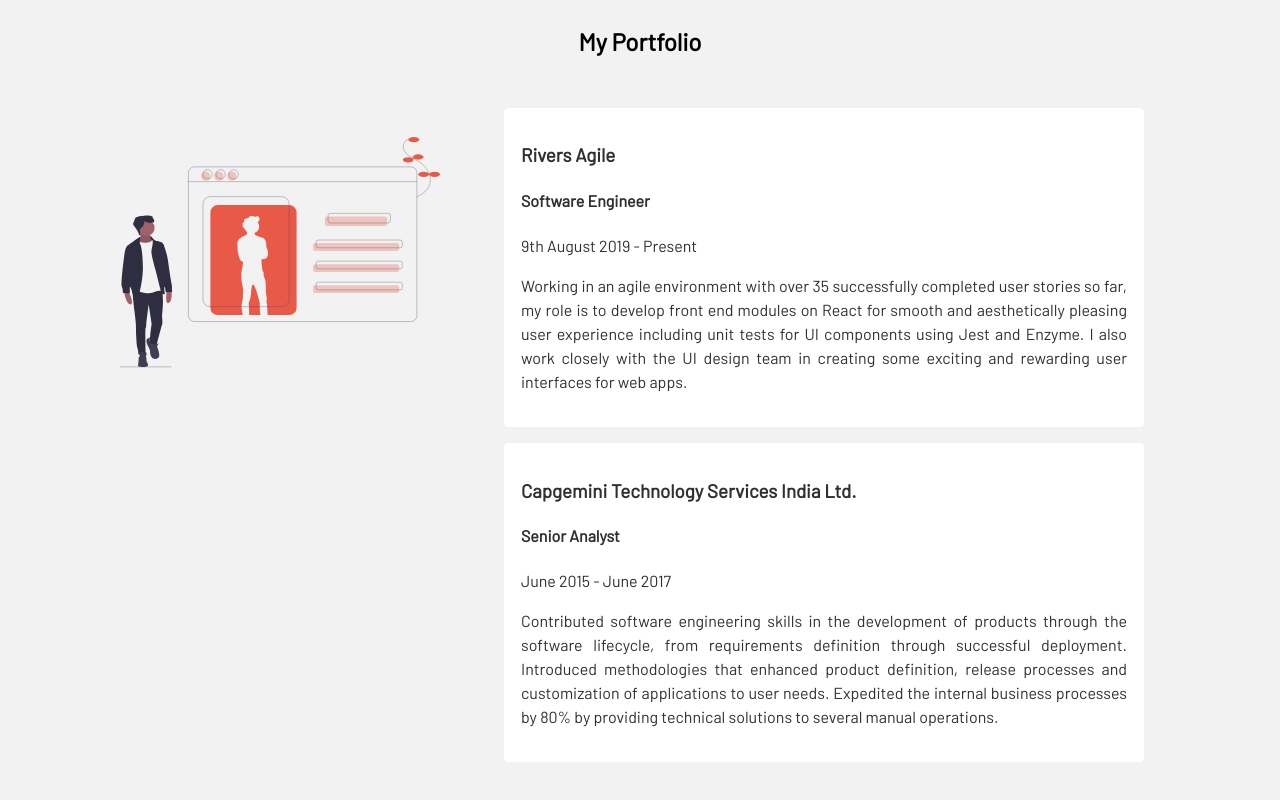
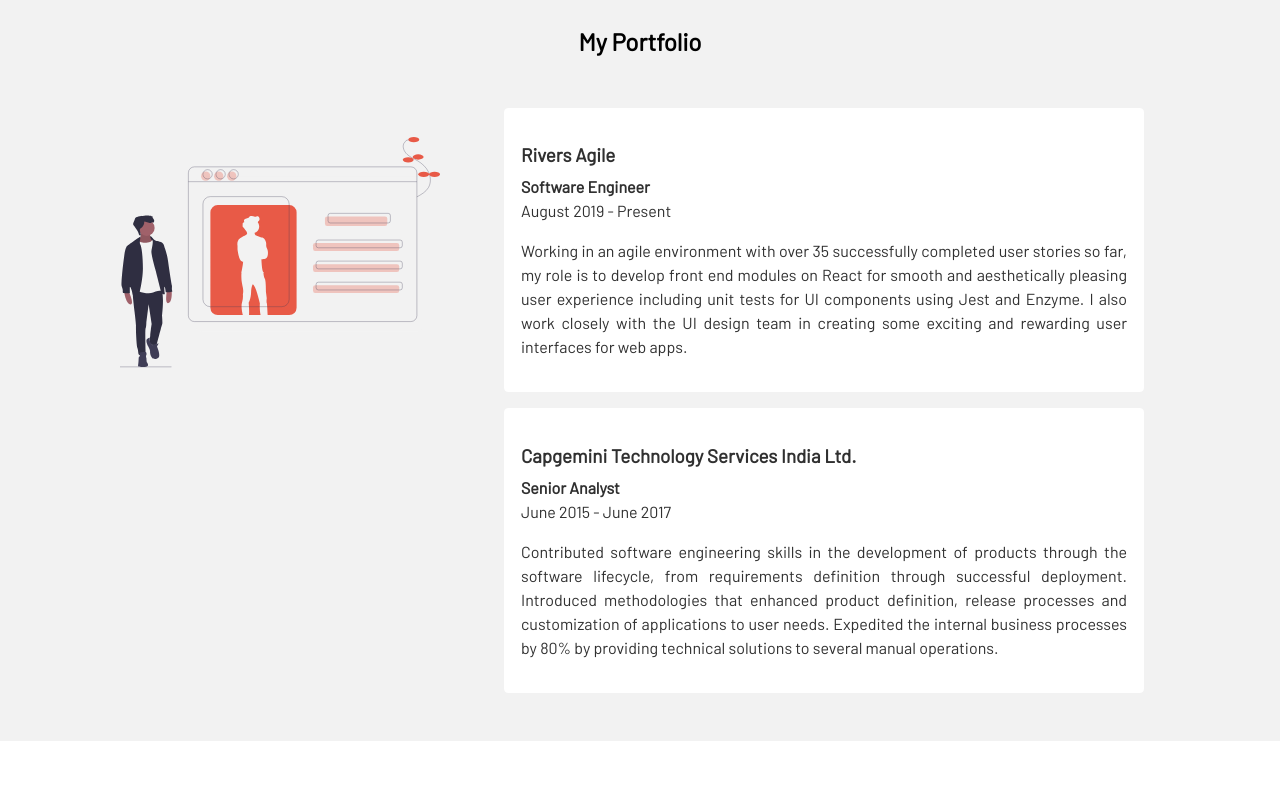
Before and after one commit to sahiljohari/portfolio-website, a React (Create React App) app: page / in a window 1280 px wide. Shown: the part 1450-2250 px from the top of the page. After the commit the page ends 2191 px from the top, so only its background shows below. Built offline with nearby package versions, Linux system fonts and the light colour scheme.

Commit message:
Portfolio section complete for now

```diff
--- a/src/components/PortfolioSection/PortfolioSection.js
+++ b/src/components/PortfolioSection/PortfolioSection.js
@@ -1,11 +1,10 @@
 import React from "react";
 import { ReactSVG as SVG } from "react-svg";
 import { content } from "./content";
-import ProjectCard from "./ProjectCard";
 import "./style.css";
 
 const PortfolioSection = () => {
-  const { sectionTitle, workExperience, projects } = content;
+  const { sectionTitle, workExperience } = content;
   return (
     <div className="portfolio-container">
       <h2 className="sectionTitle">{sectionTitle}</h2>
@@ -18,8 +17,8 @@
           {workExperience.map((exp, i) => (
             <div className="work-exp-card" key={i}>
               <div>
-                <h3>{exp.company}</h3>
-                <h4>{exp.role}</h4>
+                <h3 className="work-exp-company-name">{exp.company}</h3>
+                <h4 className="work-exp-role-name">{exp.role}</h4>
                 <label>{exp.period}</label>
               </div>
               <p>{exp.responsibilities}</p>
@@ -27,15 +26,6 @@
           ))}
         </div>
       </div>
-      {/* <div className="projects-grid">
-        {projects.map(project => (
-          <ProjectCard
-            projectContent={project}
-            className={"project-card"}
-            key={project.projectId}
-          />
-        ))}
-      </div> */}
     </div>
   );
 };
--- a/src/components/PortfolioSection/content.js
+++ b/src/components/PortfolioSection/content.js
@@ -4,7 +4,7 @@
     {
       company: "Rivers Agile",
       role: "Software Engineer",
-      period: "9th August 2019 - Present",
+      period: "August 2019 - Present",
       responsibilities:
         "Working in an agile environment with over 35 successfully completed user stories so far, my role is to develop front end modules on React for smooth and aesthetically pleasing user experience including unit tests for UI components using Jest and Enzyme. I also work closely with the UI design team in creating some exciting and rewarding user interfaces for web apps."
     },
--- a/src/components/PortfolioSection/style.css
+++ b/src/components/PortfolioSection/style.css
@@ -38,6 +38,13 @@
   border: 1px solid var(--primary-theme-text-color);
   border-radius: 4px;
   text-align: justify;
+}
+
+.work-exp-company-name {
+  margin-bottom: 0.5rem;
+}
+.work-exp-role-name {
+  margin: 0;
 }
 
 .projects-grid {
```
